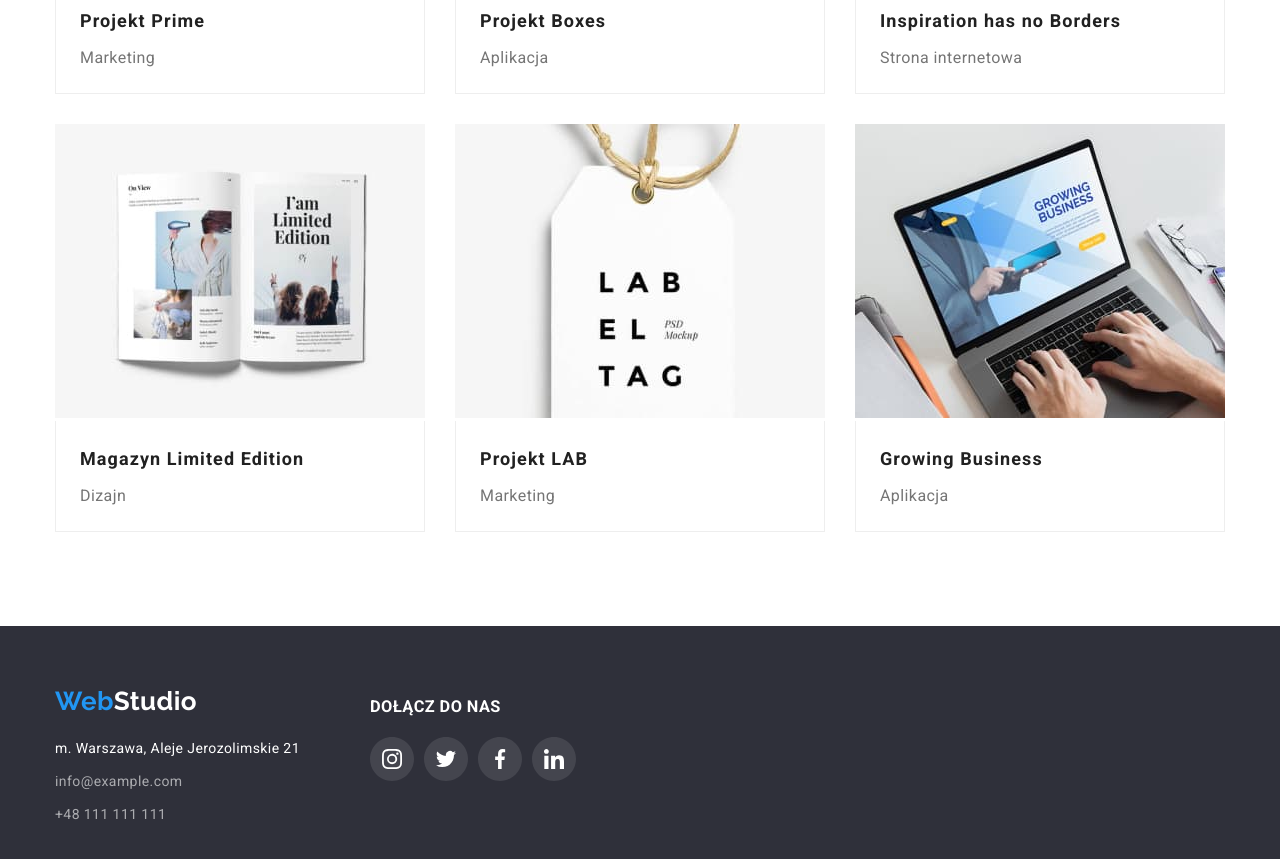
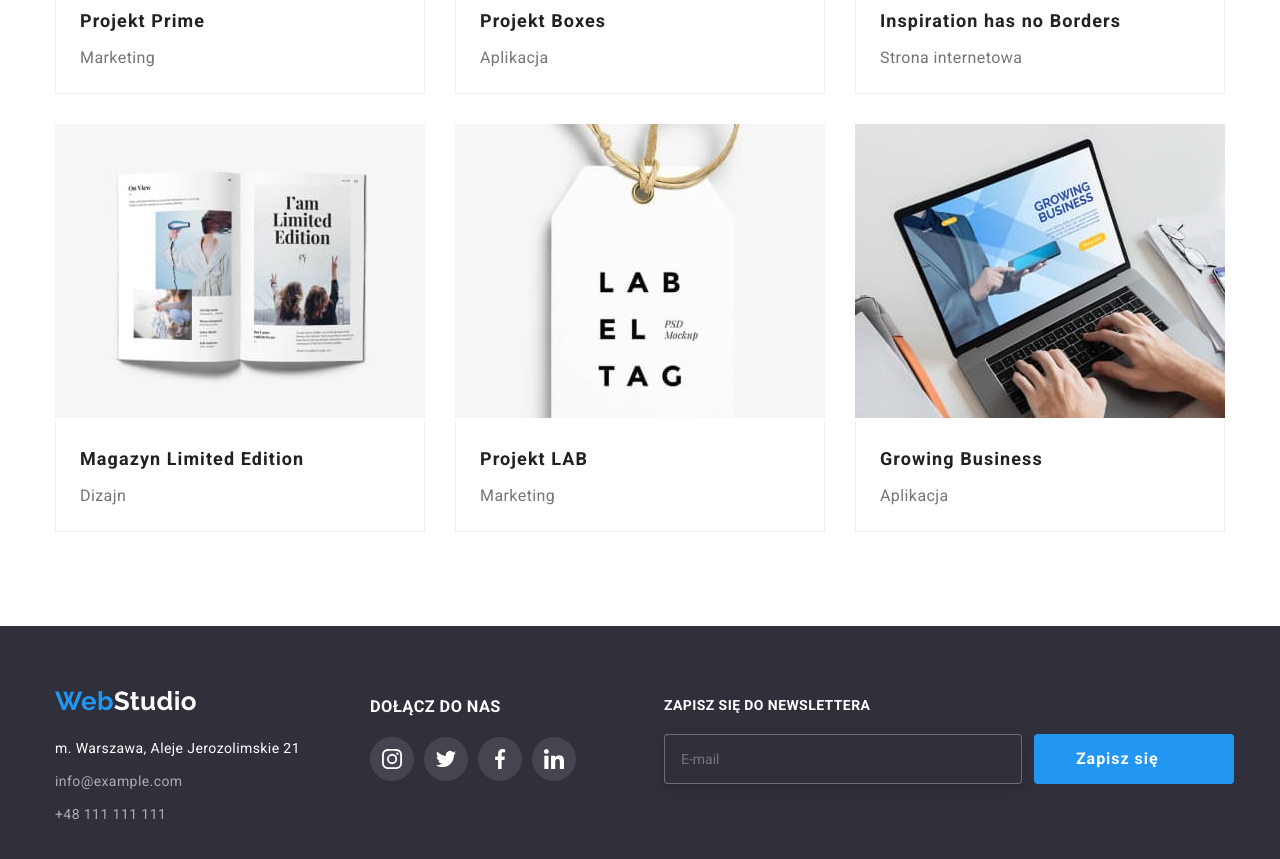
Before and after one commit to Dawidos12352/goit-markup-hw-06, a plain HTML site: page portfolio.html in a window 1280 px wide. Shown: the part 1015-1874 px from the top of the page. Drawn offline with Linux system fonts and the light colour scheme.

Commit message:
add footer in portfolio

```diff
--- a/portfolio.html
+++ b/portfolio.html
@@ -258,6 +258,18 @@
           </li>
         </ul>
       </div>
+      <div class="newsletter">
+        <form class="newsletter__box" name="signup_form" autocomplete="on" novalidate>
+          <label class="newsletter__title">
+            zapisz się do newslettera
+            <input class="newsletter__item" type="email" name="email" placeholder="E-mail" />
+          </label>
+          <button class="newsletter__btn" type="submit"><span>Zapisz się</span>
+            <svg class="icon-icon-send" width="24px" height="24px">
+              <use href="./images/icons.svg#icon-icon-send"></use>
+            </svg></button>
+        </form>
+      </div>
     </div>
   </footer>
 </body>
```
